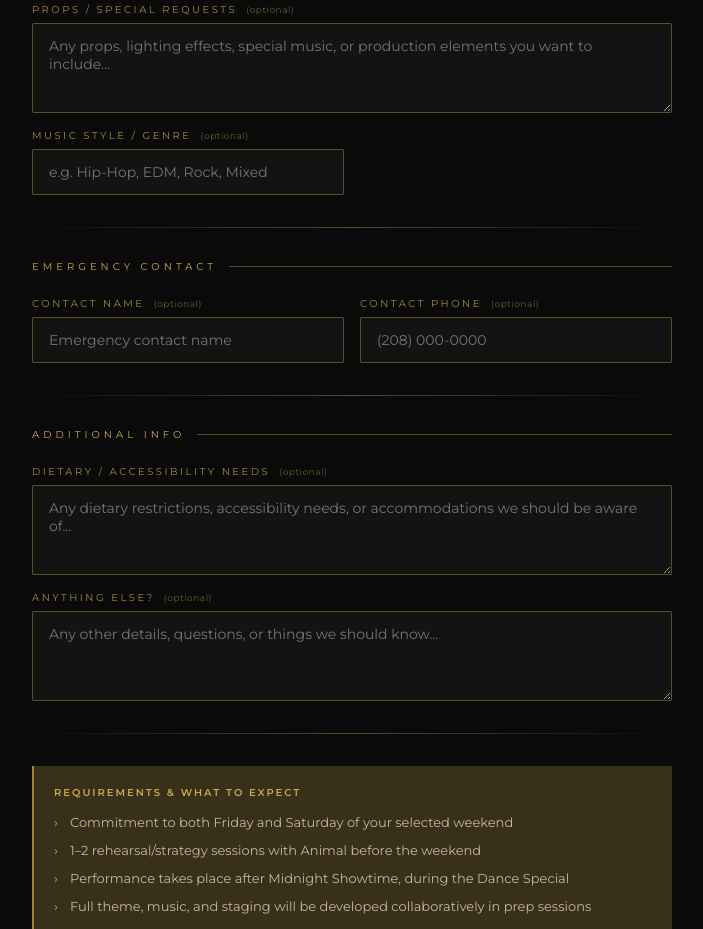
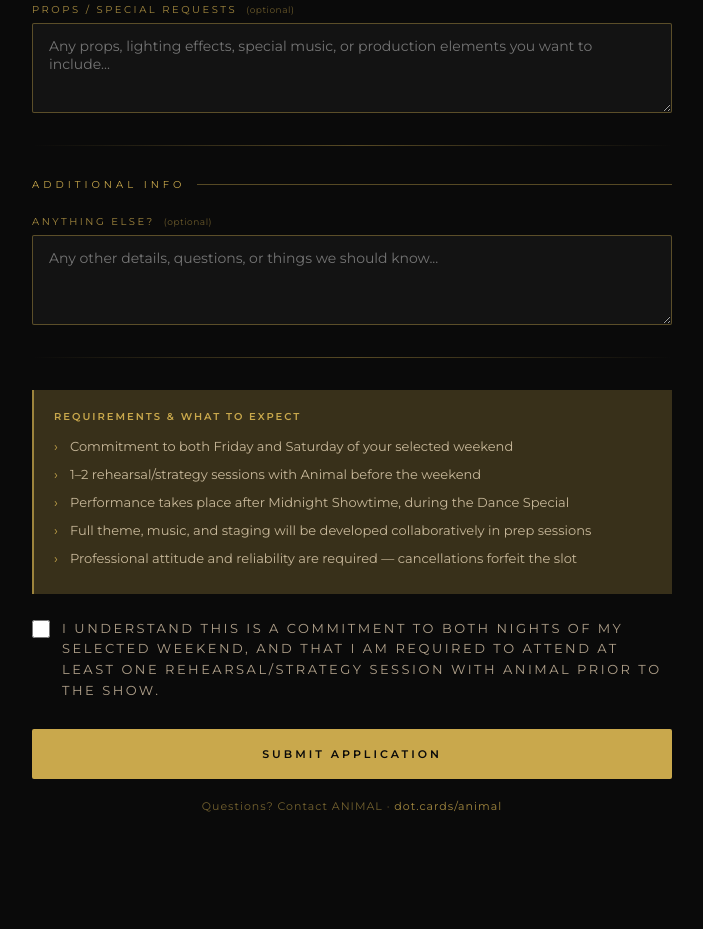
Before and after one commit to Animal71Animal/featured-entertainer, a website: page index.html in a window 1280 px wide. Shown: the part 1435-2364 px from the top of the page, without its empty margins (288-991 px from the left). After the commit the page ends 2328 px from the top, so only its background shows below. Drawn offline with nearby package versions, Linux system fonts and the light colour scheme; no server answers.

Commit message:
remove: Music Style, Emergency Contact, Dietary/Accessibility fields

```diff
--- a/api/submit.js
+++ b/api/submit.js
@@ -17,9 +17,8 @@ export default async function handler(req, res) {
   const body = req.body || {};
   const {
     stageName, phone, weekend, weekendLabel, theme,
-    costume, props, musicStyle, experience, socialHandle,
-    emergencyName, emergencyPhone, accessibility, notes,
-    submittedAt
+    costume, props, experience, socialHandle,
+    notes, submittedAt
   } = body;
 
   if (!stageName || !phone || !weekend) {
@@ -62,7 +61,6 @@ export default async function handler(req, res) {
       if (theme) fields.push({ name: 'Show Theme', value: theme.substring(0, 1024), inline: false });
       if (costume) fields.push({ name: 'Costume Ideas', value: costume.substring(0, 1024), inline: false });
       if (props) fields.push({ name: 'Props / Requests', value: props.substring(0, 1024), inline: false });
-      if (musicStyle) fields.push({ name: 'Music Style', value: musicStyle, inline: true });
       if (socialHandle) fields.push({ name: 'Social', value: socialHandle, inline: true });
 
       const discordMsg = {
--- a/index.html
+++ b/index.html
@@ -382,36 +382,12 @@
           <textarea id="props" name="props" placeholder="Any props, lighting effects, special music, or production elements you want to include..."></textarea>
         </div>
 
-        <div class="form-group">
-          <label for="musicStyle">Music Style / Genre <span class="optional">(optional)</span></label>
-          <input type="text" id="musicStyle" name="musicStyle" placeholder="e.g. Hip-Hop, EDM, Rock, Mixed" />
-        </div>
-      </div>
-
-      <div class="divider"></div>
-      <div class="section-title">Emergency Contact</div>
-
-      <div class="form-grid">
-        <div class="form-group">
-          <label for="emergencyName">Contact Name <span class="optional">(optional)</span></label>
-          <input type="text" id="emergencyName" name="emergencyName" placeholder="Emergency contact name" />
-        </div>
-
-        <div class="form-group">
-          <label for="emergencyPhone">Contact Phone <span class="optional">(optional)</span></label>
-          <input type="tel" id="emergencyPhone" name="emergencyPhone" placeholder="(208) 000-0000" />
-        </div>
       </div>
 
       <div class="divider"></div>
       <div class="section-title">Additional Info</div>
 
       <div class="form-grid">
-        <div class="form-group full">
-          <label for="accessibility">Dietary / Accessibility Needs <span class="optional">(optional)</span></label>
-          <textarea id="accessibility" name="accessibility" placeholder="Any dietary restrictions, accessibility needs, or accommodations we should be aware of..."></textarea>
-        </div>
-
         <div class="form-group full">
           <label for="notes">Anything Else? <span class="optional">(optional)</span></label>
           <textarea id="notes" name="notes" placeholder="Any other details, questions, or things we should know..."></textarea>
@@ -510,10 +486,6 @@
         theme: document.getElementById('theme').value,
         costume: document.getElementById('costume').value,
         props: document.getElementById('props').value,
-        musicStyle: document.getElementById('musicStyle').value,
-        emergencyName: document.getElementById('emergencyName').value,
-        emergencyPhone: document.getElementById('emergencyPhone').value,
-        accessibility: document.getElementById('accessibility').value,
         notes: document.getElementById('notes').value,
         submittedAt: new Date().toISOString()
       };
```
Also changed, not shown: 1 other file.
